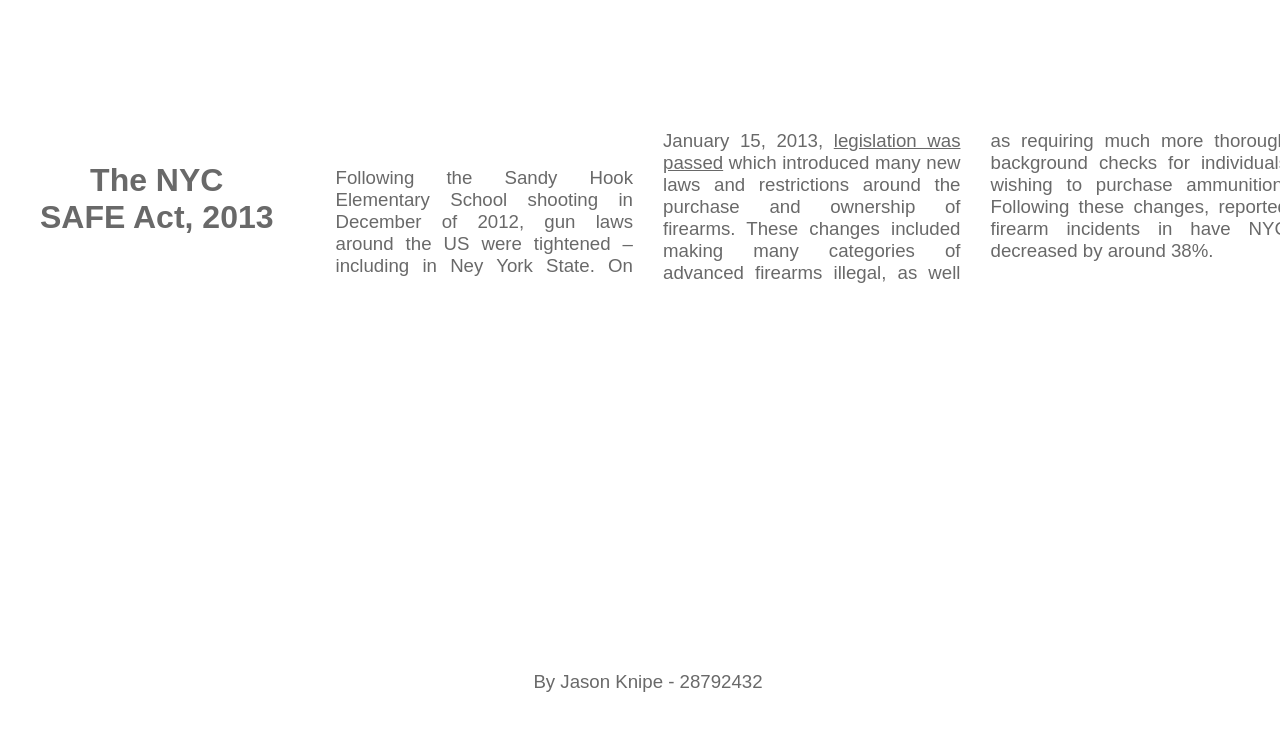
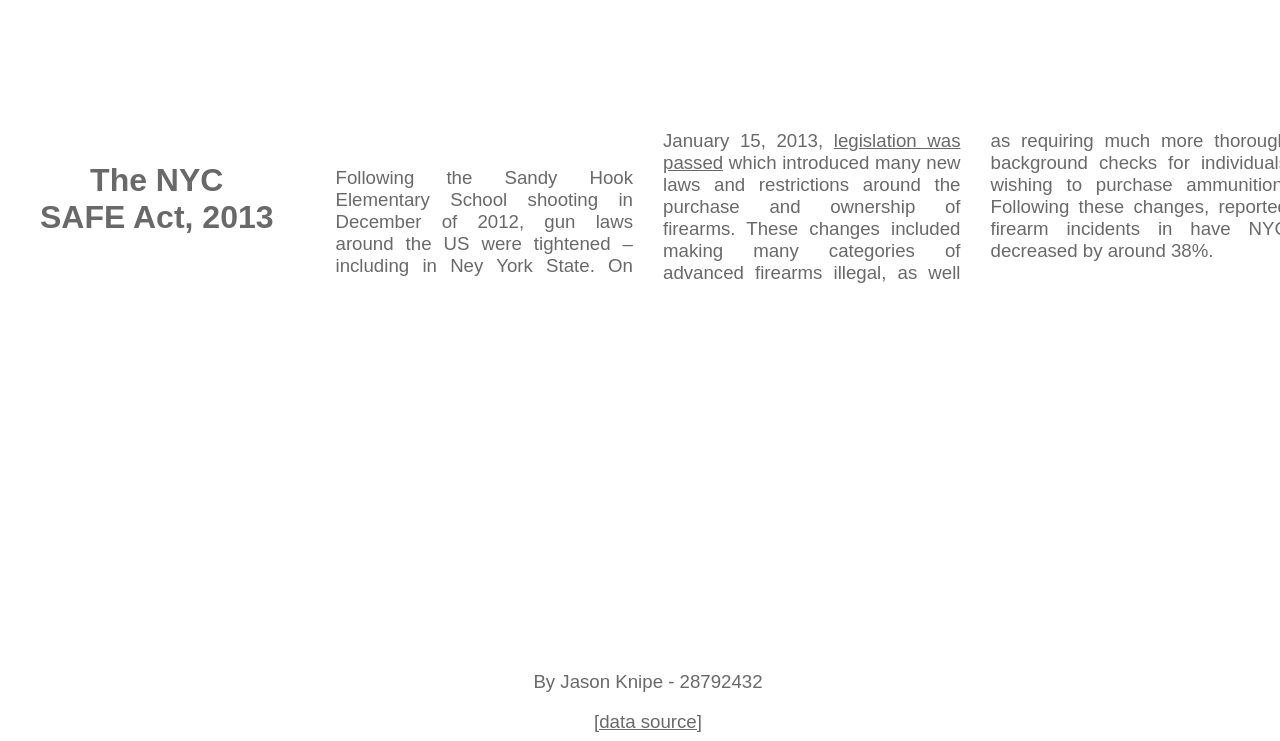
Before and after one commit to jasonkknipe/datatest, a plain HTML site: page assignment2/finalassignment.html in a window 1280 px wide. Shown: the part 1603-2344 px from the top of the page. Before the commit the page ends 2322 px from the top, so only its background shows below. Drawn offline with Linux system fonts and the light colour scheme; a script that the page names is missing.

Commit message:
formatting

```diff
--- a/assignment2/finalassignment.html
+++ b/assignment2/finalassignment.html
@@ -255,7 +255,7 @@
 <br>
 <br>
     <p>By Jason Knipe - 28792432</p>
-
+<a href="https://www.kaggle.com/saurabhshahane/nypd-shooting-data-historic/version/2">[data source]</a>
 </div>
 
 </body>
```
